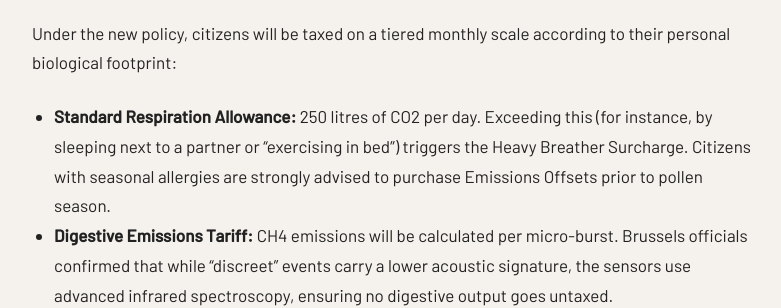
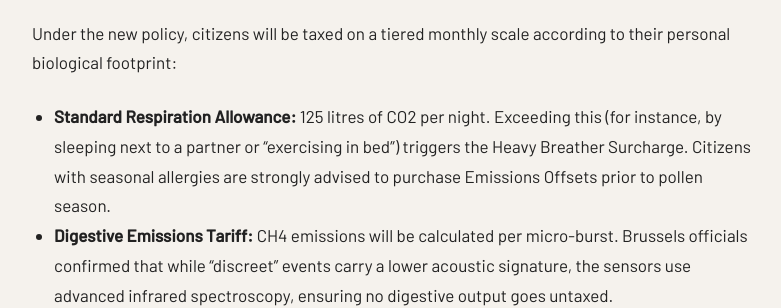
Before and after one commit to matt-palmer999/britishpatriots, a Jekyll site: the page built from _posts/2026-10-03-eu-breath-directive.md, in a window 1280 px wide and 900 px high, scrolled down 1168 px. Shown: the part 154-462 px from the top of the window, without its empty margins (248-1029 px from the left). Built offline with Jekyll 4.4.1, drawn with Linux system fonts in a browser that asks for light colours; some web fonts are replaced.

Commit message:
Update 2026-10-03-eu-breath-directive.md

```diff
--- a/_posts/2026-10-03-eu-breath-directive.md
+++ b/_posts/2026-10-03-eu-breath-directive.md
@@ -13,7 +13,7 @@ Starting next year, all new build properties across member states must install c
 
 Under the new policy, citizens will be taxed on a tiered monthly scale according to their personal biological footprint:
 
-* **Standard Respiration Allowance:** 250 litres of CO2 per day. Exceeding this (for instance, by sleeping next to a partner or "exercising in bed") triggers the Heavy Breather Surcharge. Citizens with seasonal allergies are strongly advised to purchase Emissions Offsets prior to pollen season.
+* **Standard Respiration Allowance:** 125 litres of CO2 per night. Exceeding this (for instance, by sleeping next to a partner or "exercising in bed") triggers the Heavy Breather Surcharge. Citizens with seasonal allergies are strongly advised to purchase Emissions Offsets prior to pollen season.
 * **Digestive Emissions Tariff:** CH4 emissions will be calculated per micro-burst. Brussels officials confirmed that while "discreet" events carry a lower acoustic signature, the sensors use advanced infrared spectroscopy, ensuring no digestive output goes untaxed.
 
 "For too long, citizens have treated their own bedrooms as tax havens for unmetered biological gases," explained lead rapporteur Henrik Aalberg. "Whether you are having a deep dream, suffering from bronchitis, or enjoying a late-night cassoulet, the planet pays the price. Now, so will you."
```
